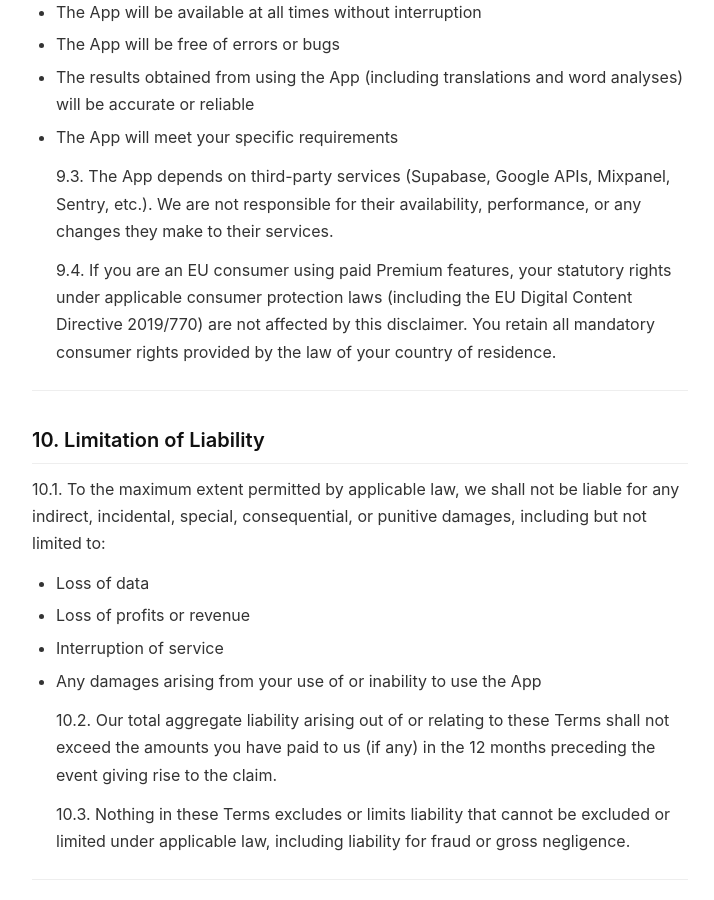
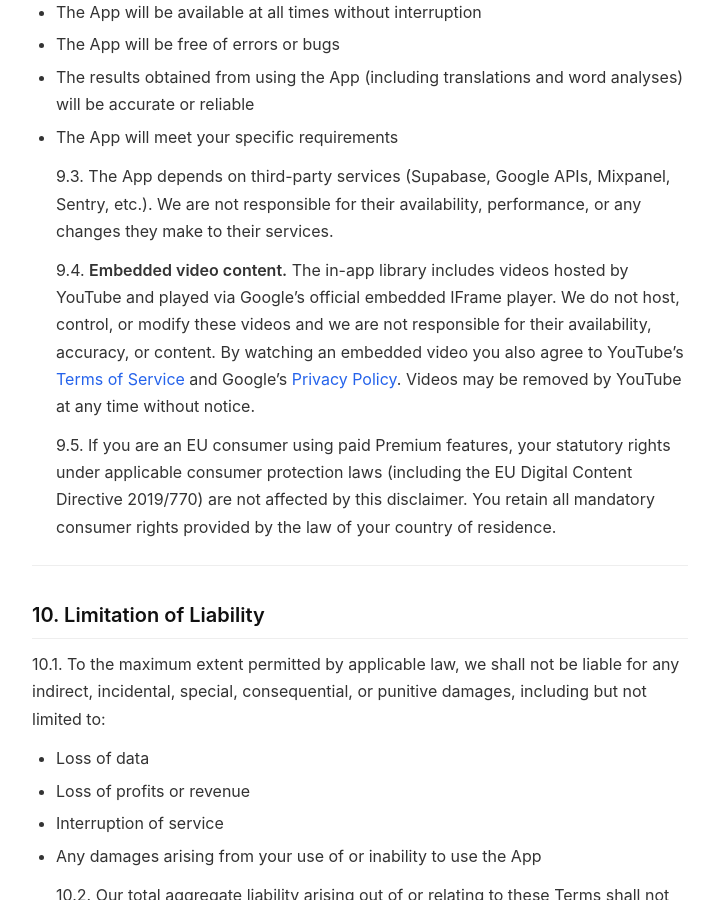
Before and after one commit to lexiumcards/lexium-cards-legal, a Jekyll site: the page built from terms-of-use.md, in a window 1280 px wide and 900 px high, scrolled down 4445 px. Shown: the whole window, without its empty margins (280-994 px from the left). Built offline with Jekyll 4.4.1, drawn with Linux system fonts in a browser that asks for light colours; some of the changed text lies outside the part shown.

Commit message:
update legal documents

```diff
--- a/terms-of-use.md
+++ b/terms-of-use.md
@@ -5,7 +5,7 @@ title: Terms of Use — Lexium Cards
 
 # Terms of Use
 
-**Last updated:** March 29, 2026
+**Last updated:** May 23, 2026
 
 **Developer:** Yurii Dobrovolskyi ("we", "us", "our")
 
@@ -146,7 +146,9 @@ title: Terms of Use — Lexium Cards
 
   9.3. The App depends on third-party services (Supabase, Google APIs, Mixpanel, Sentry, etc.). We are not responsible for their availability, performance, or any changes they make to their services.
 
-  9.4. If you are an EU consumer using paid Premium features, your statutory rights under applicable consumer protection laws (including the EU Digital Content Directive 2019/770) are not affected by this disclaimer. You retain all mandatory consumer rights provided by the law of your country of residence.
+  9.4. **Embedded video content.** The in-app library includes videos hosted by YouTube and played via Google's official embedded IFrame player. We do not host, control, or modify these videos and we are not responsible for their availability, accuracy, or content. By watching an embedded video you also agree to YouTube's [Terms of Service](https://www.youtube.com/t/terms) and Google's [Privacy Policy](https://policies.google.com/privacy). Videos may be removed by YouTube at any time without notice.
+
+  9.5. If you are an EU consumer using paid Premium features, your statutory rights under applicable consumer protection laws (including the EU Digital Content Directive 2019/770) are not affected by this disclaimer. You retain all mandatory consumer rights provided by the law of your country of residence.
 
 ---
 
```
Also changed, not shown: privacy-policy.md (+4 -1 lines).
